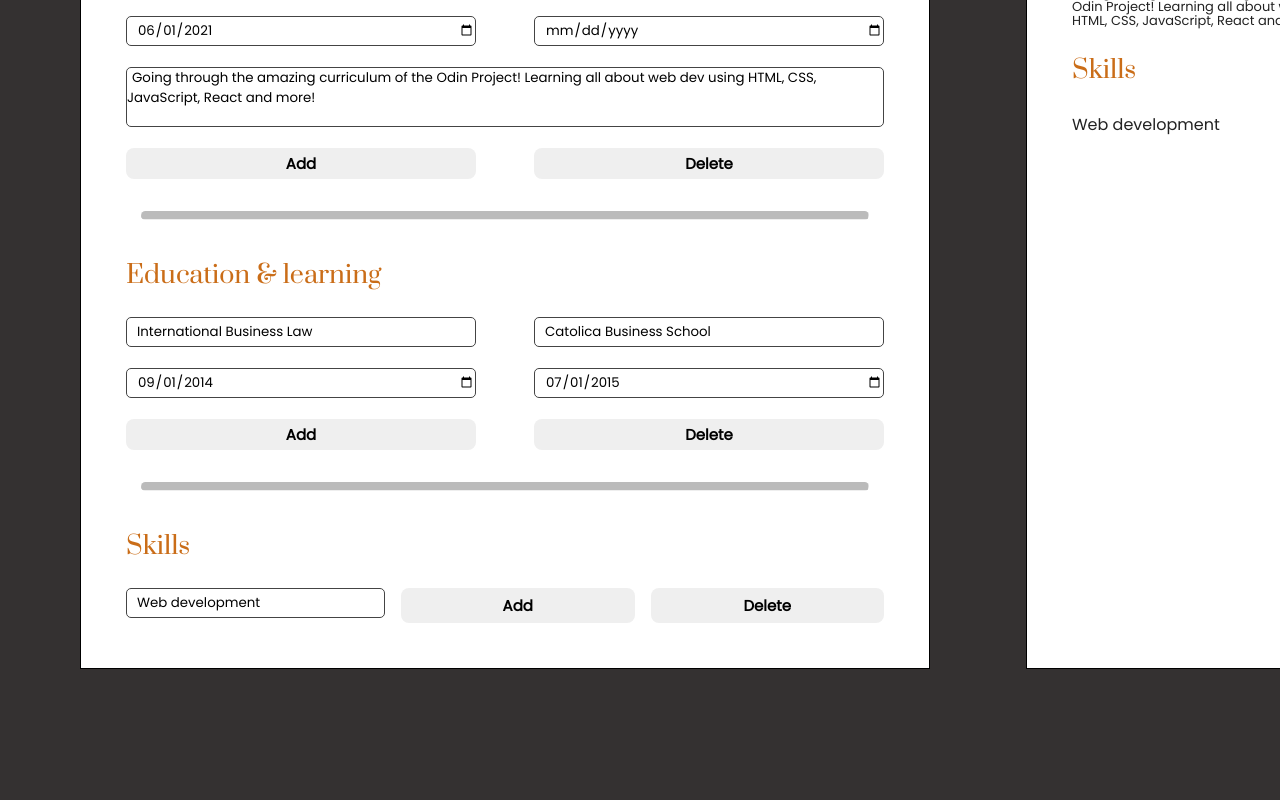
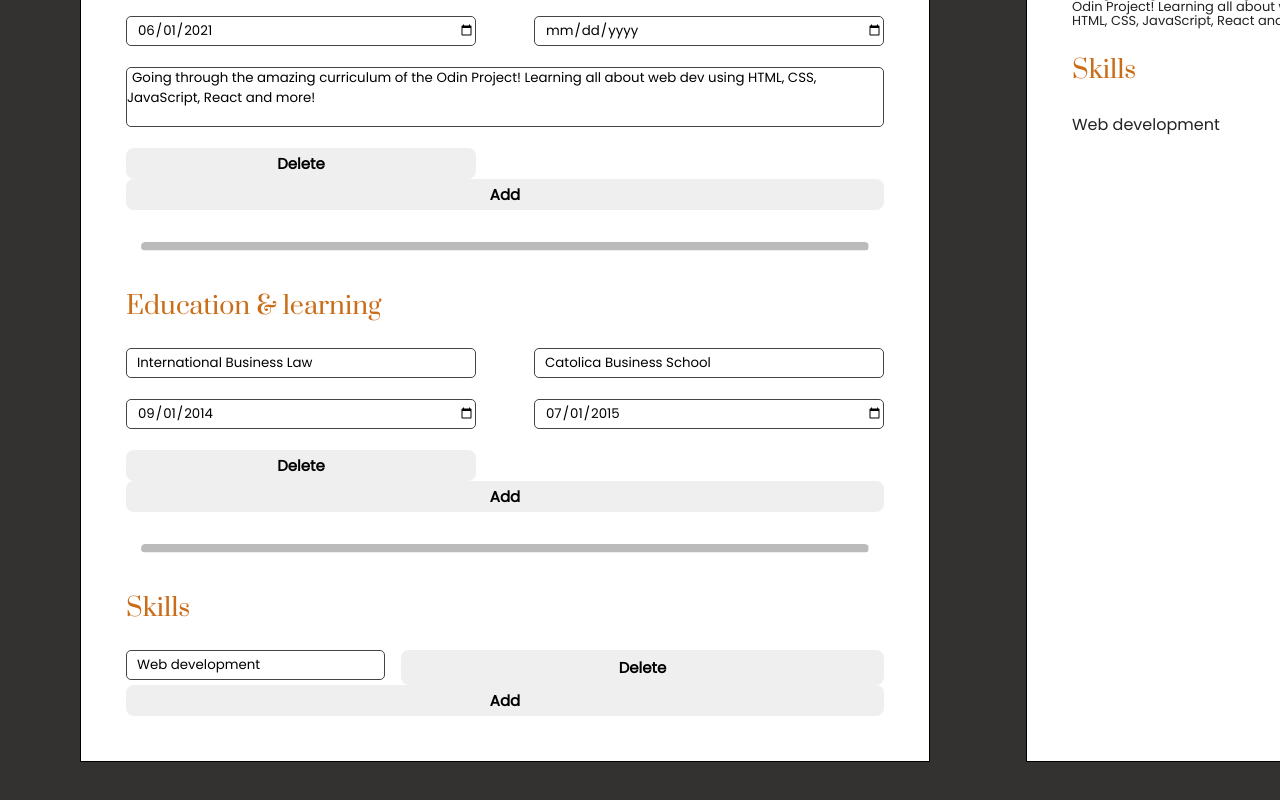
Before and after one commit to blancpain/cv-generator, a React (Create React App) app: page / in a window 1280 px wide. Shown: the part 488-1288 px from the top of the page. Before the commit the page ends 1237 px from the top, so only its background shows below. Built offline with nearby package versions, Linux system fonts and the light colour scheme.

Commit message:
Refactor state change funcs to lead to correct UI output; Add btn now adds elems

```diff
--- a/src/App.js
+++ b/src/App.js
@@ -8,6 +8,7 @@ import PersonalInput from "./components/forms/PersonalInput";
 import WorkInput from "./components/forms/WorkInput";
 import EducationInput from "./components/forms/EducationInput";
 import SkillsInput from "./components/forms/SkillsInput";
+import Add from "./components/buttons/Add";
 import { nanoid } from "nanoid";
 
 export default class App extends Component {
@@ -86,11 +87,11 @@ export default class App extends Component {
     });
   };
 
-  //todo the "Add" button should essentially add to state 2 elems with identical IDs - an input elem and a UI elem
+  //todo the "Add" button should add to state 2 elems with identical IDs - an input elem and a UI elem
 
   handleWorkExperienceChange = (e) => {
     const { value, name } = e.target;
-    const { id } = e.target.parentNode.parentNode;
+    const { id } = e.target.parentNode;
 
     this.setState((prevState) => {
       // iterate over the workExperience array in state and update items if they match w/ id
@@ -111,7 +112,7 @@ export default class App extends Component {
 
   handleEducationExperienceChange = (e) => {
     const { value, name } = e.target;
-    const { id } = e.target.parentNode.parentNode;
+    const { id } = e.target.parentNode;
 
     this.setState((prevState) => {
       const updatedEducationExperience = prevState.education.map(
@@ -130,7 +131,7 @@ export default class App extends Component {
 
   handleSkillsChange = (e) => {
     const { value, name } = e.target;
-    const { id } = e.target.parentNode.parentNode;
+    const { id } = e.target.parentNode;
 
     this.setState((prevState) => {
       const updatedSkills = prevState.skills.map((prevSkills) => {
@@ -145,12 +146,71 @@ export default class App extends Component {
     });
   };
 
+  addElement = (tag) => {
+    const newId = nanoid();
+
+    if (tag === "work") {
+      this.setState({
+        workInputElements: [
+          ...this.state.workInputElements,
+          {
+            id: newId,
+            updateValues: this.handleWorkExperienceChange,
+          },
+        ],
+        workExperience: [
+          ...this.state.workExperience,
+          {
+            id: newId,
+            jobTitle: "",
+            employer: "",
+            startDate: "",
+            endDate: "",
+            comments: "",
+          },
+        ],
+      });
+    } else if (tag === "education") {
+      this.setState({
+        educationInputElements: [
+          ...this.state.educationInputElements,
+          {
+            id: newId,
+            updateValues: this.handleEducationExperienceChange,
+          },
+        ],
+        education: [
+          ...this.state.education,
+          {
+            id: newId,
+            degree: "",
+            institution: "",
+            startDate: "",
+            endDate: "",
+          },
+        ],
+      });
+    } else if (tag === "skills") {
+      this.setState({
+        skillsInputElements: [
+          ...this.state.skillsInputElements,
+          {
+            id: newId,
+            updateValues: this.handleSkillsChange,
+          },
+        ],
+        skills: [
+          ...this.state.skills,
+          {
+            id: newId,
+            value: "",
+          },
+        ],
+      });
+    }
+  };
+
   render() {
-    // initial state
-    const initialWorkState = this.state.workExperience[0];
-    const initialEducationState = this.state.education[0];
-    const initialSkillsState = this.state.skills[0];
-
     // work experience
     const allWorkExperience = this.state.workExperience.map((item) => {
       return (
@@ -172,7 +232,7 @@ export default class App extends Component {
             key={item.id}
             id={item.id}
             updateValues={item.updateValues}
-            workInfo={initialWorkState}
+            workInfo={this.state.workExperience}
           />
         );
       }
@@ -197,7 +257,7 @@ export default class App extends Component {
           key={item.id}
           id={item.id}
           updateValues={item.updateValues}
-          educationInfo={initialEducationState}
+          educationInfo={this.state.education}
         />
       );
     });
@@ -212,7 +272,7 @@ export default class App extends Component {
           key={item.id}
           id={item.id}
           updateValues={item.updateValues}
-          skillsInfo={initialSkillsState}
+          skillsInfo={this.state.skills}
         />
       );
     });
@@ -224,9 +284,25 @@ export default class App extends Component {
             updateValues={this.handlePersonalInfoChange}
             personalInfo={this.state.personalInfo}
           />
-          {allWorkExperienceInputElements}
-          {allEducationInputs}
-          {allSkillsInputs}
+          <section className="work-input">
+            <h1 className="title">Work experience</h1>
+            {allWorkExperienceInputElements}
+            <Add tag="work" addElement={this.addElement} />
+            {allWorkExperienceInputElements.length && (
+              <hr className="rounded"></hr>
+            )}
+          </section>
+          <section className="education-input">
+            <h1 className="title">Education & learning</h1>
+            {allEducationInputs}
+            <Add tag="education" addElement={this.addElement} />
+            {allEducationInputs.length && <hr className="rounded"></hr>}
+          </section>
+          <section className="skills-input">
+            <h1 className="title">Skills</h1>
+            {allSkillsInputs}
+            <Add tag="skills" addElement={this.addElement} />
+          </section>
         </div>
         <div className="content--CV">
           <Header
--- a/src/components/Skills.js
+++ b/src/components/Skills.js
@@ -6,9 +6,6 @@ export default class Skills extends Component {
     super(props);
   }
 
-  //TODO fix below to have the title in the App component
-  //todo for the below we should also move the ul to App js and just add LIs
-
   render() {
     const { value, id } = this.props;
     return <li id={id}>{value}</li>;
--- a/src/components/forms/EducationInput.js
+++ b/src/components/forms/EducationInput.js
@@ -1,4 +1,5 @@
 import React, { Component } from "react";
+import Delete from "../buttons/Delete";
 
 export default class EducationInput extends Component {
   // eslint-disable-next-line no-useless-constructor
@@ -9,41 +10,38 @@ export default class EducationInput extends Component {
   render() {
     const { id, updateValues, educationInfo } = this.props;
 
+    const currentElem = educationInfo.find((elem) => elem.id === id);
+
     return (
-      <section className="education-input" id={id}>
-        <h1 className="title">Education & learning</h1>
-        <form className="education-input--form">
+      <form className="education-input--form" id={id}>
         <input
           type="text"
           placeholder="Degree / course"
           name="degree"
           onChange={updateValues}
-            value={educationInfo.degree}
+          value={currentElem.degree}
         />
         <input
           type="text"
           placeholder="Name of institution"
           name="institution"
           onChange={updateValues}
-            value={educationInfo.institution}
+          value={currentElem.institution}
         />
         <input
           type="date"
           name="startDate"
           onChange={updateValues}
-            value={educationInfo.startDate}
+          value={currentElem.startDate}
         />
         <input
           type="date"
           name="endDate"
           onChange={updateValues}
-            value={educationInfo.endDate}
+          value={currentElem.endDate}
         />
-          <button className="add">Add</button>
-          <button className="delete">Delete</button>
+        <Delete />
       </form>
-        <hr className="rounded"></hr>
-      </section>
     );
   }
 }
--- a/src/components/forms/SkillsInput.js
+++ b/src/components/forms/SkillsInput.js
@@ -1,4 +1,5 @@
 import React, { Component } from "react";
+import Delete from "../buttons/Delete";
 
 export default class SkillsInput extends Component {
   // eslint-disable-next-line no-useless-constructor
@@ -8,22 +9,21 @@ export default class SkillsInput extends Component {
 
   render() {
     const { id, updateValues, skillsInfo } = this.props;
+    const currentElem = skillsInfo.find((elem) => elem.id === id);
+
+    //todo conditionally style the button below in skills; need to create a styles var and pass as props
 
     return (
-      <section className="skills-input" id={id}>
-        <h1 className="title">Skills</h1>
-        <form className="skills-input--form">
+      <form className="skills-input--form" id={id}>
         <input
           type="text"
           placeholder="Skill"
           name="value"
           onChange={updateValues}
-            value={skillsInfo.value}
+          value={currentElem.value}
         />
-          <button className="add">Add</button>
-          <button className="delete">Delete</button>
+        <Delete />
       </form>
-      </section>
     );
   }
 }
--- a/src/components/forms/WorkInput.js
+++ b/src/components/forms/WorkInput.js
@@ -1,4 +1,5 @@
 import React, { Component } from "react";
+import Delete from "../buttons/Delete";
 
 export default class WorkInput extends Component {
   // eslint-disable-next-line no-useless-constructor
@@ -9,48 +10,45 @@ export default class WorkInput extends Component {
   render() {
     const { id, updateValues, workInfo } = this.props;
 
-    //todo fix below (and in other input components to move the h1 and section to App so only form remains)
+    // find targeted element in work state array
+    const currentElem = workInfo.find((elem) => elem.id === id);
+
     return (
-      <section className="work-input" id={id}>
-        <h1 className="title">Work experience</h1>
-        <form className="work-input--form">
+      <form className="work-input--form" id={id}>
         <input
           type="text"
           placeholder="Job title"
           name="jobTitle"
           onChange={updateValues}
-            value={workInfo.jobTitle}
+          value={currentElem.jobTitle}
         />
         <input
           type="text"
           placeholder="Name of employer"
           name="employer"
           onChange={updateValues}
-            value={workInfo.employer}
+          value={currentElem.employer}
         />
         <input
           type="date"
           name="startDate"
           onChange={updateValues}
-            value={workInfo.startDate}
+          value={currentElem.startDate}
         />
         <input
           type="date"
           name="endDate"
           onChange={updateValues}
-            value={workInfo.endDate}
+          value={currentElem.endDate}
         />
         <textarea
           name="comments"
           placeholder="Describe your position here..."
           onChange={updateValues}
-            value={workInfo.comments}
+          value={currentElem.comments}
         />
-          <button className="add">Add</button>
-          <button className="delete">Delete</button>
+        <Delete />
       </form>
-        <hr className="rounded"></hr>
-      </section>
     );
   }
 }
```
Lines whose indentation alone changed are shown as unchanged.
